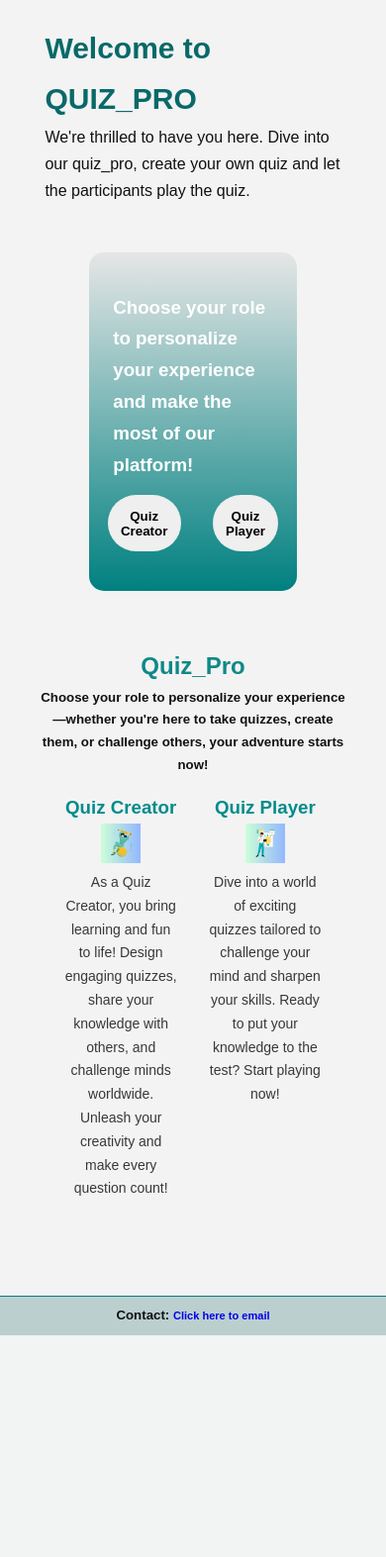
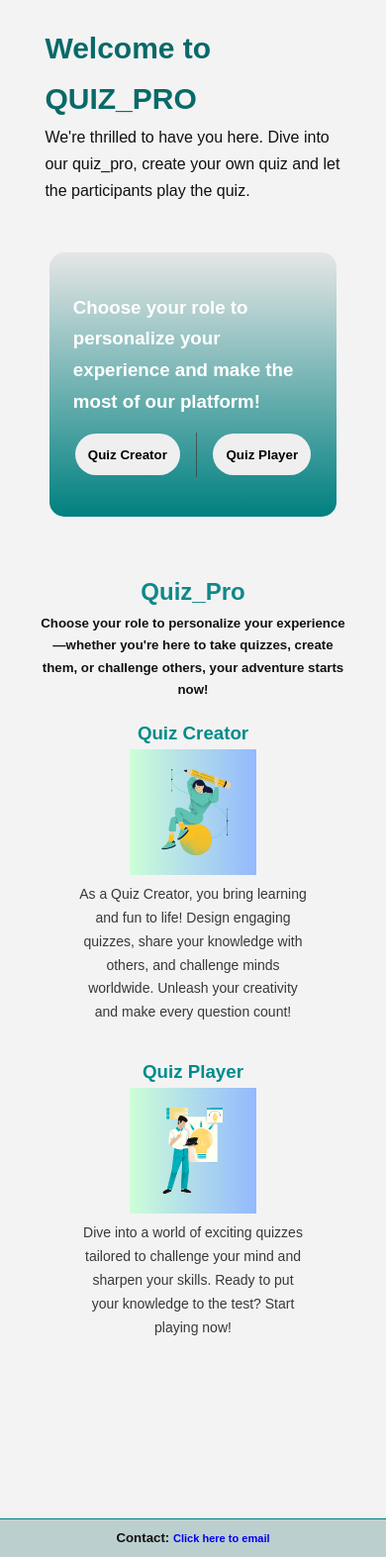
Before and after one commit to KeerthiBindhu/Quiz_Pro_website, a Flask app: page / in a window 390 px wide. Shown: the part 129-1702 px from the top of the page at 99% size. Before the commit the page ends 1478 px from the top, so only its background shows below. Run offline with Flask 3, Linux system fonts and the light colour scheme.

Commit message:
Changes made in css files

```diff
--- a/static/style/home.css
+++ b/static/style/home.css
@@ -174,12 +174,25 @@
     .container{
         margin-top: 7rem;
     }
-    .content{
+    .content,.members{
         flex-direction: column;
+        align-items: center;
     }
     .left-container,.right-container,
     .right-content form{
         width: 97%;
         /* border: 1px solid red; */
     }
+    .member{
+        width: 85%;
+    }
+    .member img{
+        width: 55%;
+    }
 }
+@media screen and (max-width:631px) {
+    .choose{
+        width: 97%;
+        /* border: 1px solid red; */
+    }
+}
--- a/static/style/navbar.css
+++ b/static/style/navbar.css
@@ -134,7 +134,7 @@ button{
 .footer-container{
     position: relative;
     bottom: 5px;
-    top: 0;
+    top: 10vh;
     background-color: var(--color-primary);
     padding: 0.5rem 1.5rem 0.5rem 1.5rem;
     width: 100%;
```
Also changed, not shown: static/style/profile.css (+16 -0 lines), instance/quiz_pro_db.db.
